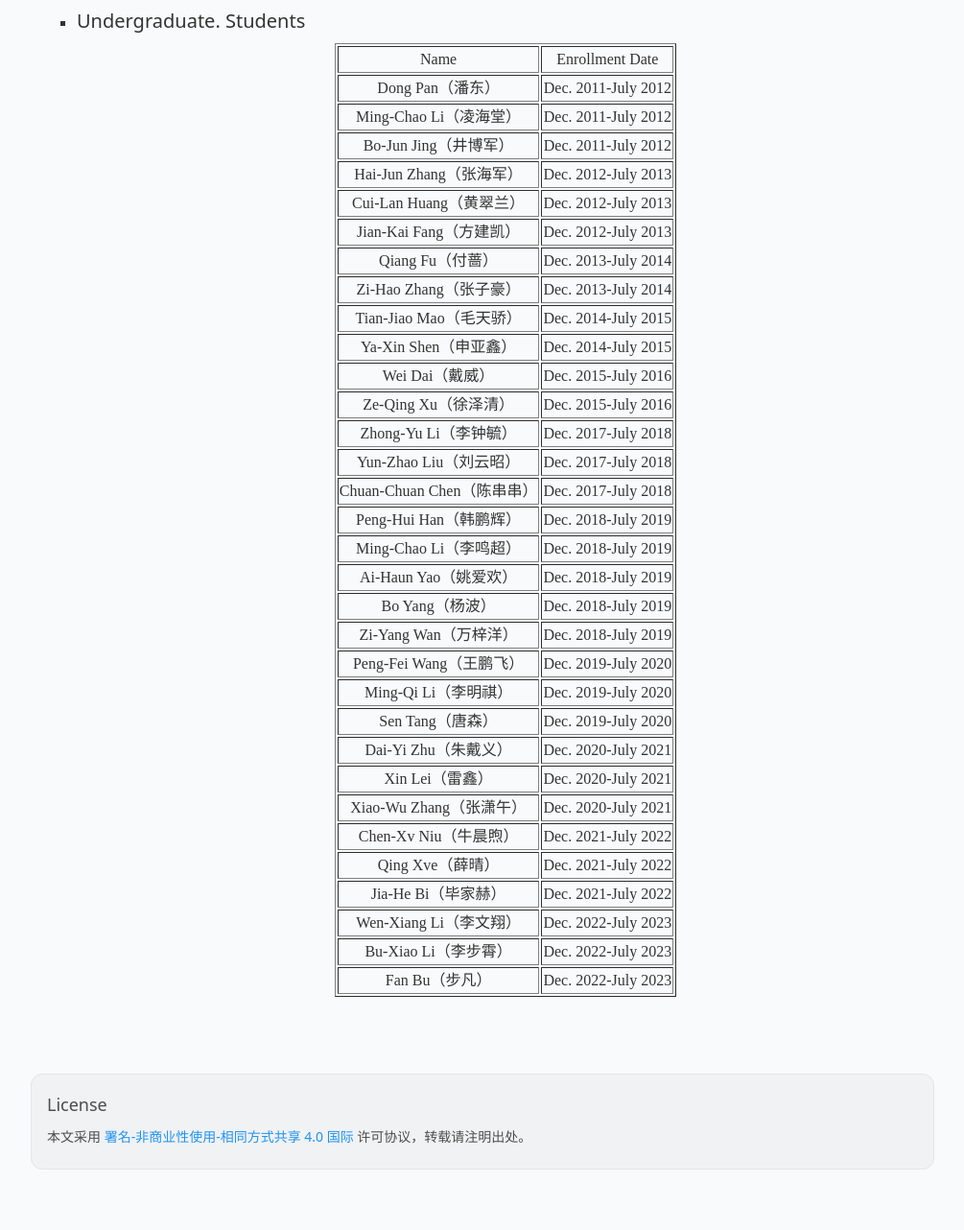
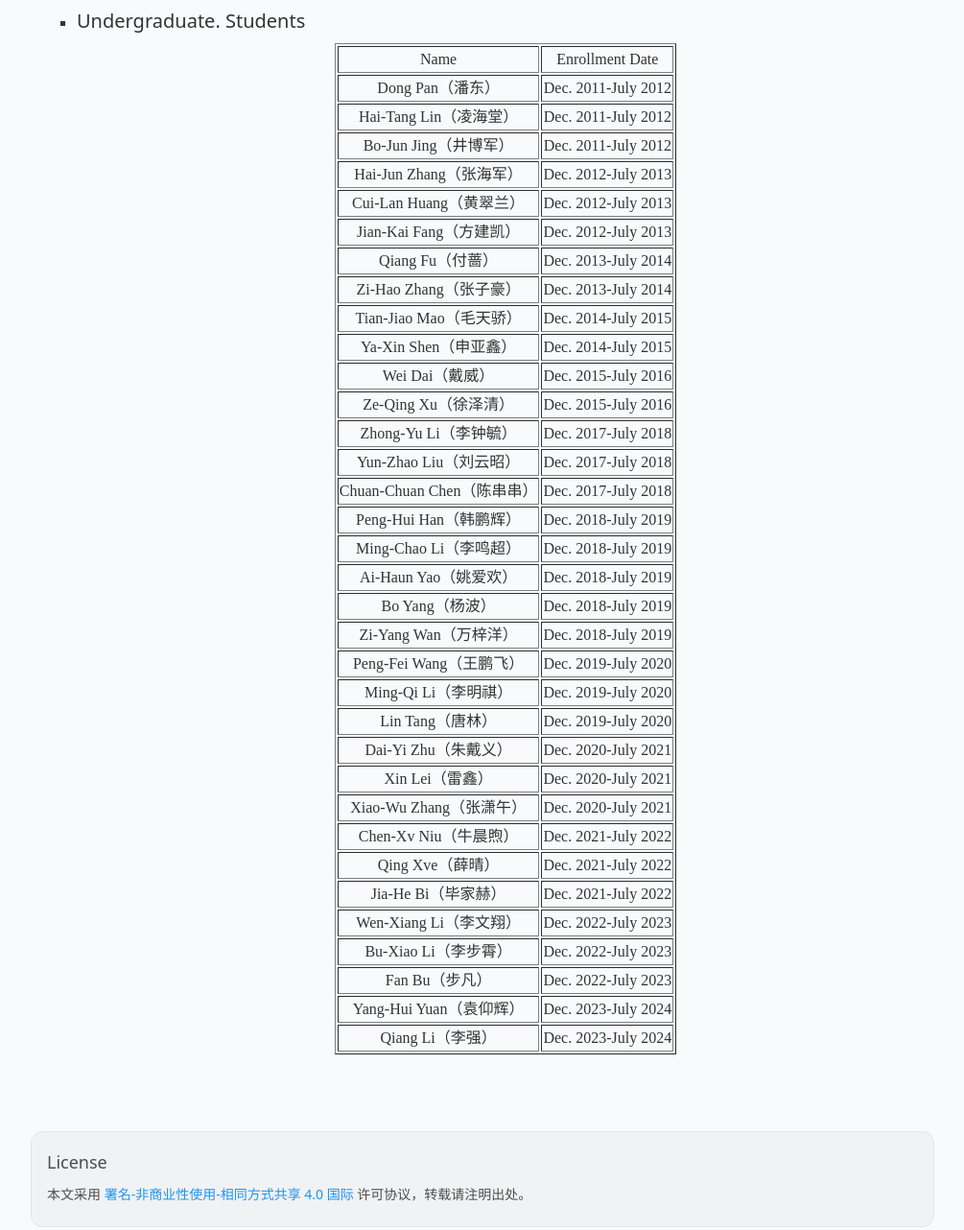
Before and after one commit to zhwt-xidian/resource, a plain HTML site: page homepage/index.html in a window 1280 px wide. Shown: the part 9160-10442 px from the top of the page at 96% size, without its empty margins (274-1279 px from the left). Drawn offline with nearby package versions, Linux system fonts and the light colour scheme; some packages are replaced by stand-ins of ours; a script that the page names is missing.

Commit message:
Update index.html

```diff
--- a/homepage/index.html
+++ b/homepage/index.html
@@ -508,7 +508,7 @@
             <td style="text-align: center; font-size: 12pt; font-family: Roma">Dong Pan（潘东）</td>
             <td style="text-align: center; font-size: 12pt; font-family: Roma">Dec. 2011-July 2012</td>
         <tr>
-            <td style="text-align: center; font-size: 12pt; font-family: Roma">Ming-Chao Li（凌海堂）</td>
+            <td style="text-align: center; font-size: 12pt; font-family: Roma">Hai-Tang Lin（凌海堂）</td>
             <td style="text-align: center; font-size: 12pt; font-family: Roma">Dec. 2011-July 2012</td>
         </tr>
         <tr>
@@ -592,7 +592,7 @@
             <td style="text-align: center; font-size: 12pt; font-family: Roma">Dec. 2019-July 2020</td>
         </tr>
         <tr>
-            <td style="text-align: center; font-size: 12pt; font-family: Roma">Sen Tang（唐森）</td>
+            <td style="text-align: center; font-size: 12pt; font-family: Roma">Lin Tang（唐林）</td>
             <td style="text-align: center; font-size: 12pt; font-family: Roma">Dec. 2019-July 2020</td>
         </tr>
         <tr>
@@ -630,6 +630,14 @@
         <tr>
             <td style="text-align: center; font-size: 12pt; font-family: Roma">Fan Bu（步凡）</td>
             <td style="text-align: center; font-size: 12pt; font-family: Roma">Dec. 2022-July 2023</td>
+        </tr>
+	<tr>
+            <td style="text-align: center; font-size: 12pt; font-family: Roma">Yang-Hui Yuan（袁仰辉）</td>
+            <td style="text-align: center; font-size: 12pt; font-family: Roma">Dec. 2023-July 2024</td>
+        </tr>
+	<tr>
+            <td style="text-align: center; font-size: 12pt; font-family: Roma">Qiang Li（李强）</td>
+            <td style="text-align: center; font-size: 12pt; font-family: Roma">Dec. 2023-July 2024</td>
         </tr>
     </table>
     </ul>
```
